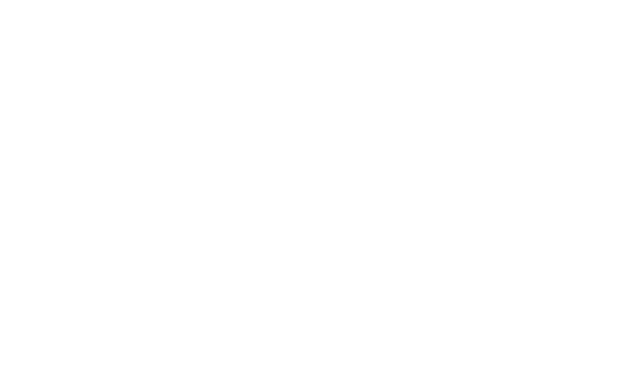
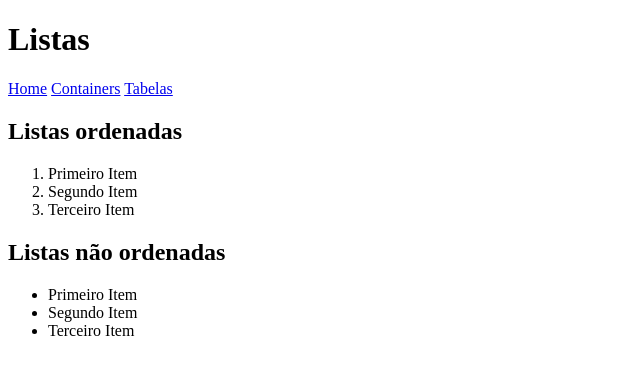
Before and after one commit to arrfonseca/modulo_git, a plain HTML site: page HTML Aula/listas.html in a window 1280 px wide. Shown: the whole page, without its empty margins (0-640 px from the left). Drawn offline with Linux system fonts and the light colour scheme.

Commit message:
Criação da página Tabelas.html e atualização das barras de navegação

```diff
--- a/HTML Aula/listas.html
+++ b/HTML Aula/listas.html
@@ -0,0 +1,40 @@
+<!DOCTYPE html>
+<html lang="pt-br">
+<html>
+    <head>
+        <meta charset="utf-8">
+        <meta http-equiv="X-UA-Compatible" content="IE=edge">
+        <title>Listas</title>
+        <meta name="description" content="">
+        <meta name="viewport" content="width=device-width, initial-scale=1">
+        <link rel="stylesheet" href="">
+    </head>
+    <body>
+        <header>
+            <h1>Listas</h1>
+            <nav>
+                <a href="./index.html"> Home</a>
+                <a href="./containers.html">Containers</a>
+                <a href="tabelas.html">Tabelas</a>
+            </nav>
+        </header>
+        <main>
+            <section>
+                <h2>Listas ordenadas</h2>
+                <ol>
+                    <li>Primeiro Item</li>
+                    <li>Segundo Item</li>
+                    <li>Terceiro Item</li>
+                </ol>
+            </section>
+            <section>
+                <h2>Listas não ordenadas</h2>
+                <ul>
+                    <li>Primeiro Item</li>
+                    <li>Segundo Item</li>
+                    <li>Terceiro Item</li>
+                </ul>
+            </section>
+        </main>
+    </body>
+</html>
```
Also changed, not shown: HTML Aula/containers.html (+2 -0 lines), HTML Aula/index.html (+3 -1 lines), HTML Aula/tabelas.html (added, +47 -0 lines).
